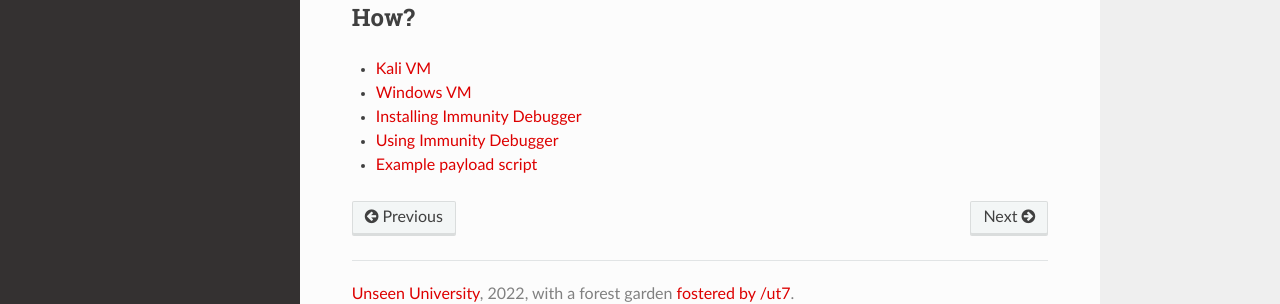
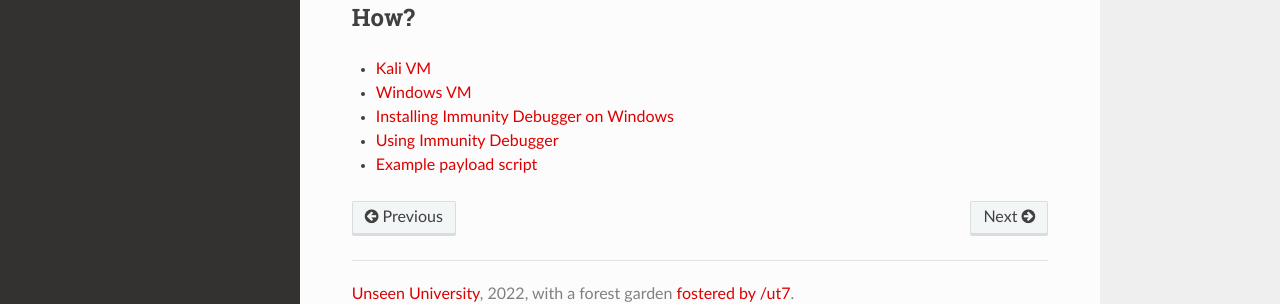
Before and after one commit to tymyrddin/red-bo, a Sphinx documentation site: the page built from source/docs/prep/README.md, in a window 1280 px wide and 1219 px high. Shown: the part 889-1193 px from the top of the window. Built offline with Sphinx 7.4.7 and the Read the Docs theme 2.0.0, drawn with Linux system fonts in a browser that asks for light colours.

Commit message:
prep refactoring

```diff
--- a/source/docs/prep/README.md
+++ b/source/docs/prep/README.md
@@ -18,6 +18,6 @@ exploit developers. To be able to generate payloads locally, set up a Kali VM an
 
 * [Kali VM](red-iac:docs/lab/kali)
 * [Windows VM](red-iac:docs/lab/windows)
-* [Installing Immunity Debugger](red-iac:docs/lab/immunity)
+* [Installing Immunity Debugger on Windows](red-iac:docs/lab/immunity)
 * [Using Immunity Debugger](overflow1.md)
 * [Example payload script](overflow10.md)
```
